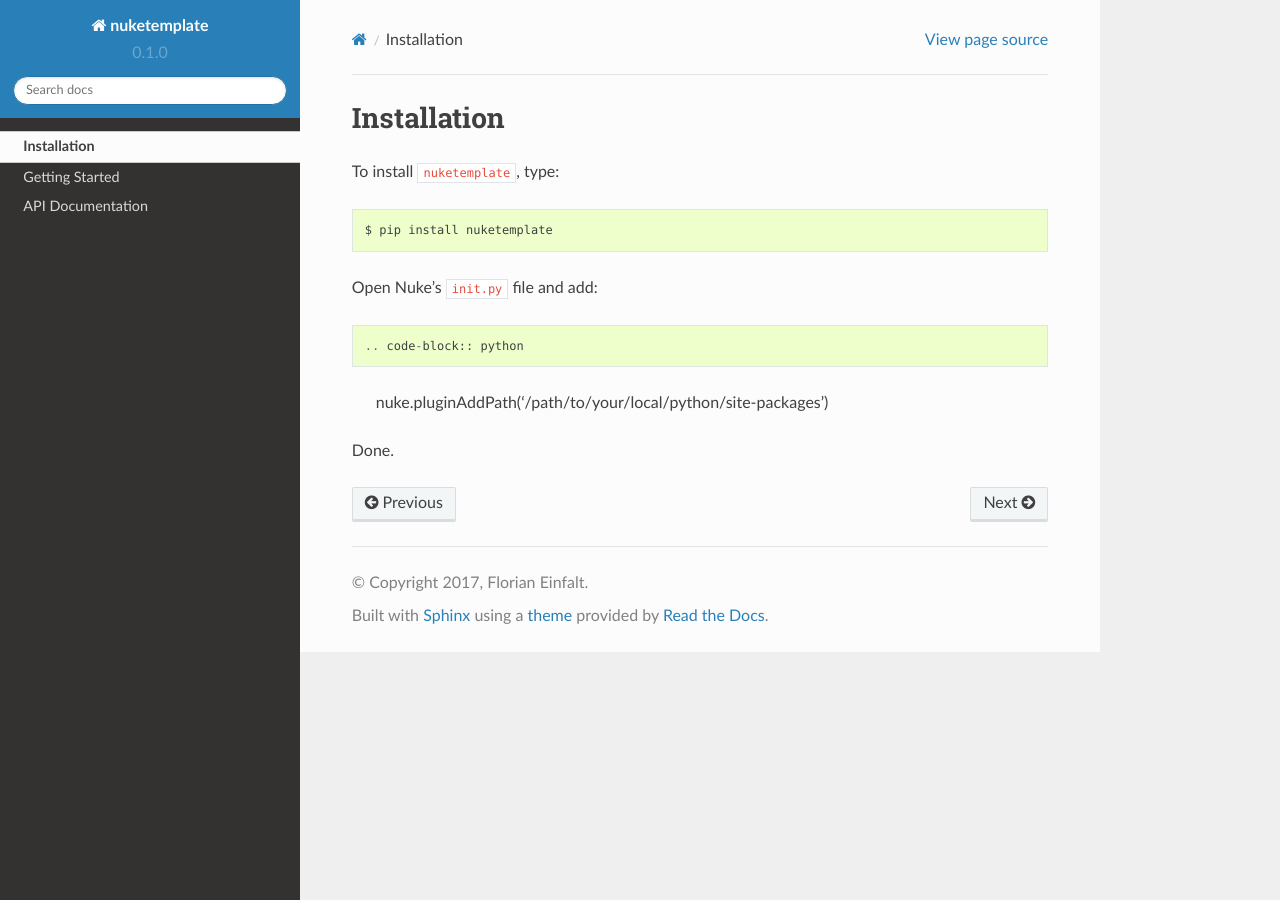
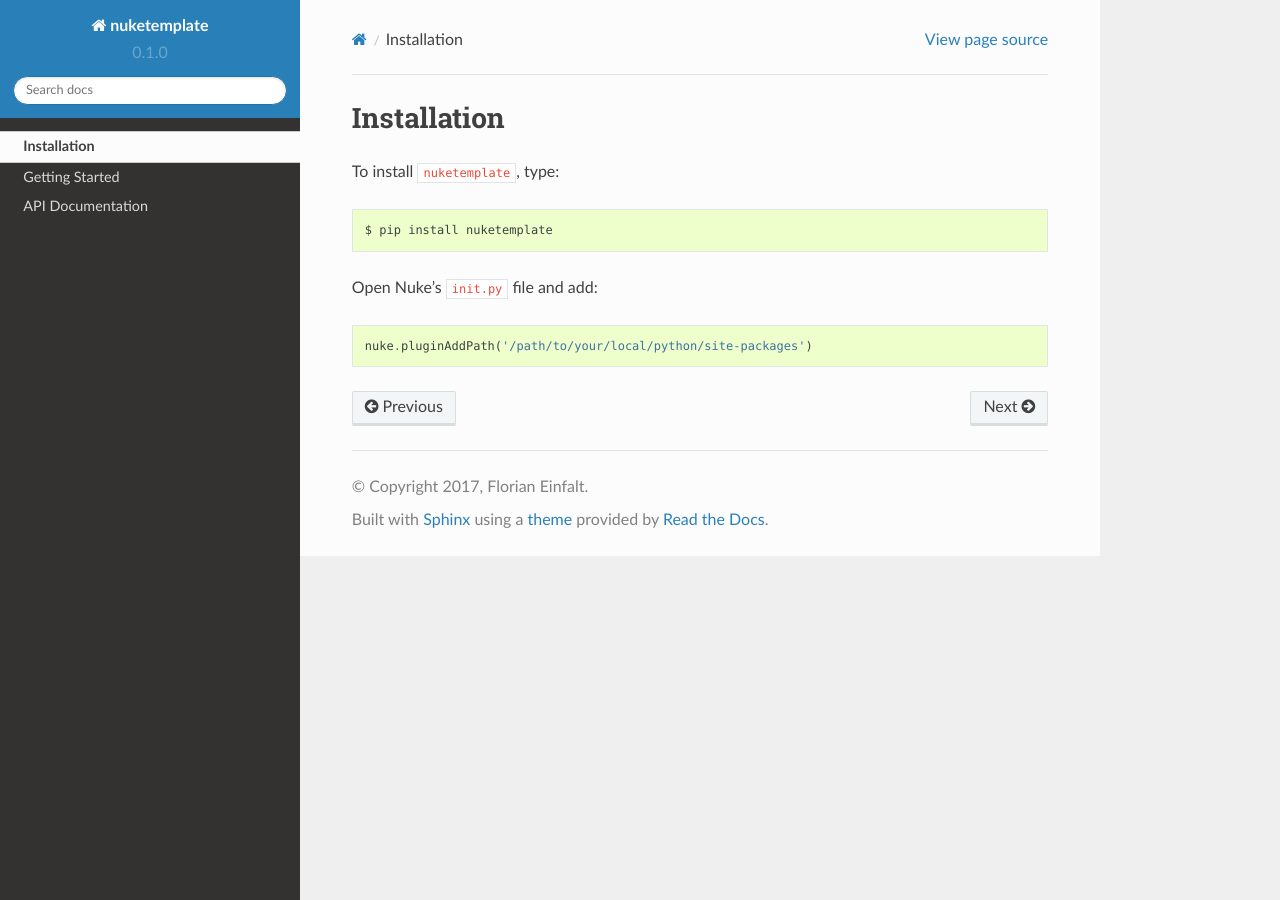
Before and after one commit to florianeinfalt/nuketemplate, a Sphinx documentation site: the page built from docs/source/installation.rst, in a window 1280 px wide. Built offline with Sphinx 7.4.7 and the Read the Docs theme 2.0.0, drawn with Linux system fonts in a browser that asks for light colours.

```diff
--- a/docs/source/installation.rst
+++ b/docs/source/installation.rst
@@ -7,10 +7,8 @@ To install ``nuketemplate``, type:
 
     $ pip install nuketemplate
 
-Open Nuke's ``init.py`` file and add: ::
+Open Nuke's ``init.py`` file and add:
 
 .. code-block:: python
 
     nuke.pluginAddPath('/path/to/your/local/python/site-packages')
-
-Done.
```
Also changed, not shown: README.rst (+20 -1 lines).
